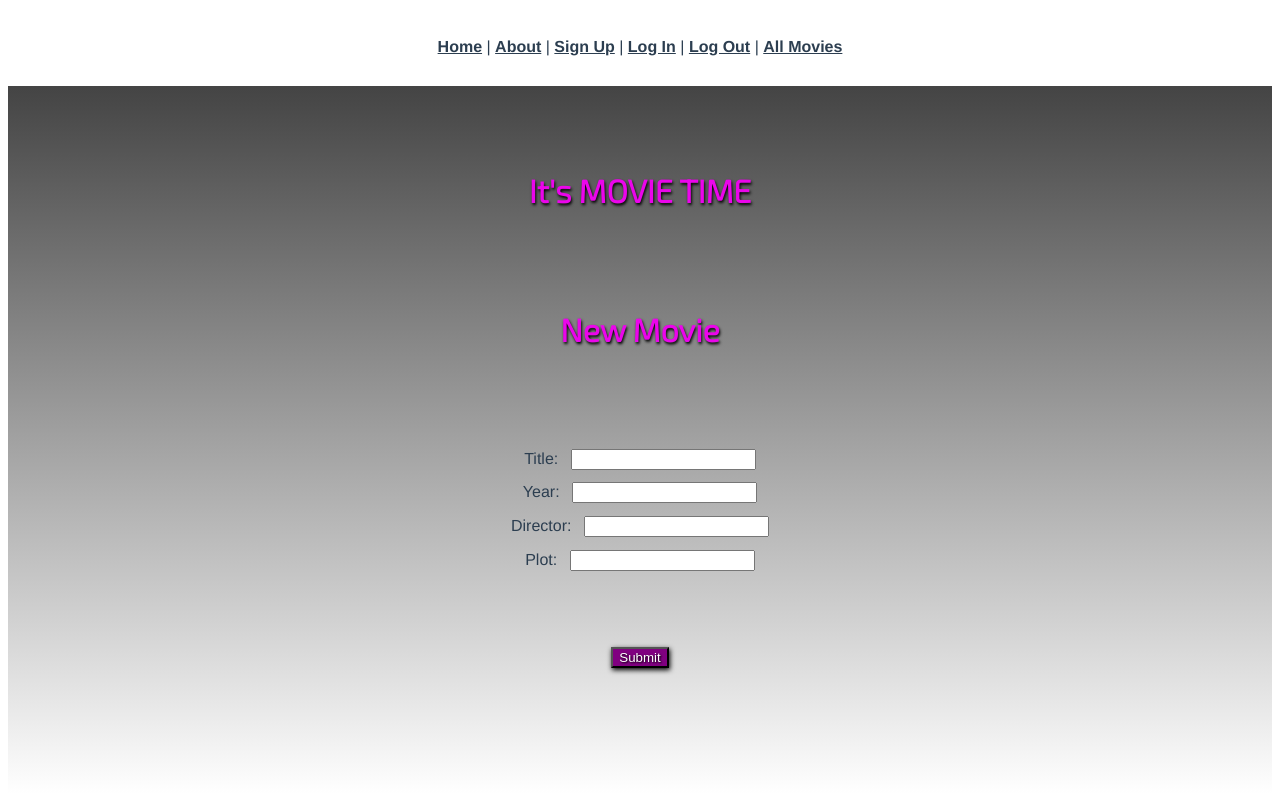
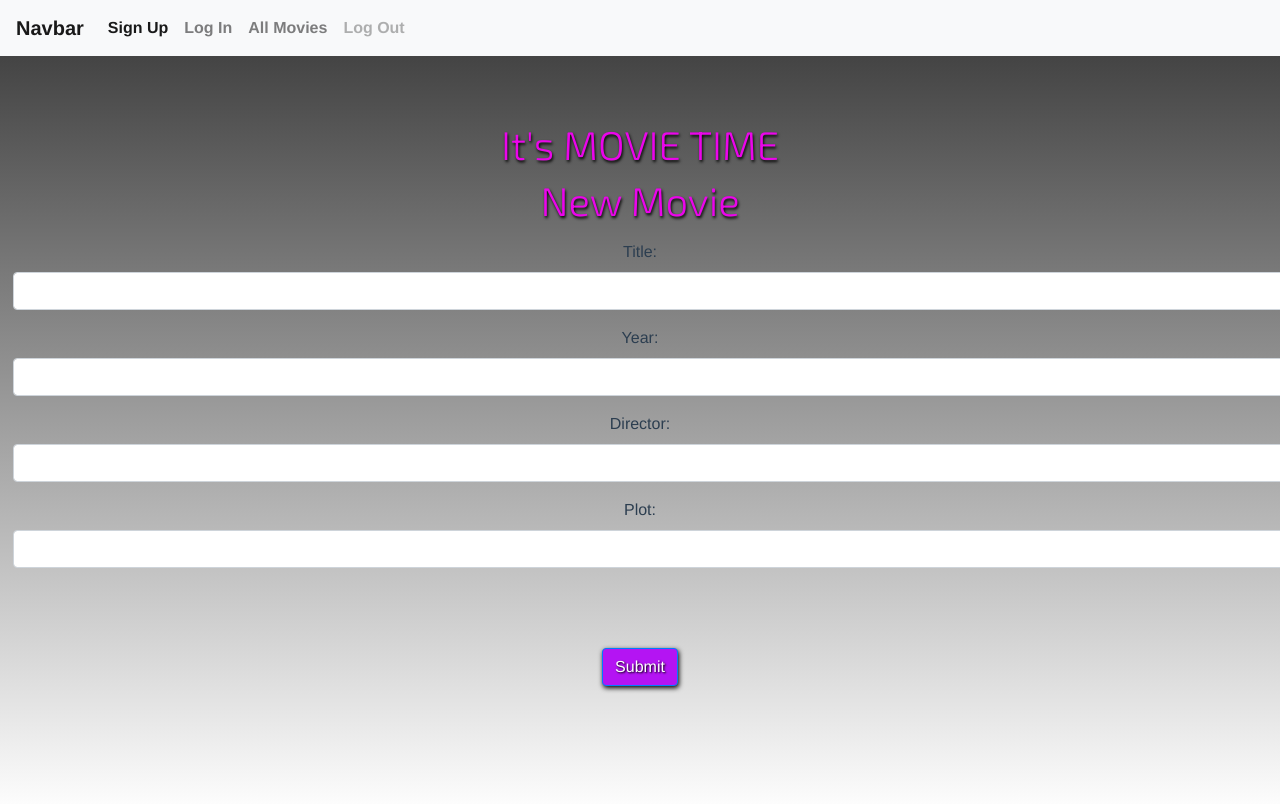
Before and after one commit to timmsnow/movie_vue_app, a Vue app: page /movies/new in a window 1280 px wide. Shown: the top 804 px of the page. Built offline with nearby package versions, Linux system fonts and the light colour scheme.

Commit message:
updates movie app with bootstrap

```diff
--- a/package.json
+++ b/package.json
@@ -9,7 +9,10 @@
   },
   "dependencies": {
     "axios": "^0.21.1",
+    "bootstrap": "^4.6.0",
     "core-js": "^3.6.5",
+    "jquery": "^3.6.0",
+    "popper.js": "^1.16.1",
     "vue": "^2.6.11",
     "vue-router": "^3.2.0"
   },
--- a/src/App.vue
+++ b/src/App.vue
@@ -1,18 +1,83 @@
 <template>
   <div id="app">
-    <div id="nav">
+    <nav class="navbar navbar-expand-lg navbar-light bg-light">
+      <a class="navbar-brand" href="/">Navbar</a>
+      <button
+        class="navbar-toggler"
+        type="button"
+        data-toggle="collapse"
+        data-target="#navbarSupportedContent"
+        aria-controls="navbarSupportedContent"
+        aria-expanded="false"
+        aria-label="Toggle navigation"
+      >
+        <span class="navbar-toggler-icon"></span>
+      </button>
+
+      <div class="collapse navbar-collapse" id="navbarSupportedContent">
+        <ul class="navbar-nav mr-auto">
+          <router-link to="/signup">
+          <li class="nav-item active">
+            <a class="nav-link" href="#">Sign Up</a>
+          </li>
+          </router-link>
+          <router-link to="/login">
+          <li class="nav-item">
+            <a class="nav-link" href="#">Log In</a>
+          </li>
+          </router-link>
+          <router-link to="/movies">
+            <li class="nav-item">
+              <a class="nav-link" href="#">
+                All Movies
+                <span class="sr-only">(current)</span>
+              </a>
+            </li>
+          </router-link>
+          <!-- <li class="nav-item dropdown">
+            <a
+              class="nav-link dropdown-toggle"
+              href="#"
+              id="navbarDropdown"
+              role="button"
+              data-toggle="dropdown"
+              aria-haspopup="true"
+              aria-expanded="false"
+            >
+              Dropdown
+            </a>
+            <div class="dropdown-menu" aria-labelledby="navbarDropdown">
+              <a class="dropdown-item" href="#">Action</a>
+              <a class="dropdown-item" href="#">Another action</a>
+              <div class="dropdown-divider"></div>
+              <a class="dropdown-item" href="#">Something else here</a>
+            </div>
+          </li> -->
+          <router-link to="/logout">
+          <li class="nav-item">
+            <a class="nav-link disabled" href="#" tabindex="-1" aria-disabled="true">Log Out</a>
+          </li>
+          </router-link>
+        </ul>
+        <!-- <form class="form-inline my-2 my-lg-0">
+          <span>
+          <input class="form-control mr-sm-2" type="search" placeholder="Search" aria-label="Search" />
+          <button class="btn btn-outline-success my-2 my-sm-0" type="submit">Search</button></span>
+        </form> -->
+      </div>
+    </nav>
+
+    <!-- <div id="nav">
       <router-link to="/">Home</router-link>
       |
       <router-link to="/about">About</router-link>
       |
-      <router-link to="/signup">Sign Up</router-link>
-      |
       <router-link to="/login">Log In</router-link>
       |
       <router-link to="/logout">Log Out</router-link>
-       |
+      |
       <router-link to="/movies">All Movies</router-link>
-    </div>
+    </div> -->
     <router-view />
   </div>
 </template>
@@ -26,11 +91,12 @@
   color: #2c3e50;
 }
 
-#nav {
+nav {
   padding: 30px;
 }
 
-#nav a {
+
+nav a {
   font-weight: bold;
   color: #2c3e50;
 }
@@ -38,4 +104,12 @@
 #nav a.router-link-exact-active {
   color: #42b983;
 }
+
+.lead {
+  margin-top: 5%;
+}
+
+.btn-primary {
+  background-color: #b414f3 !important;
+}
 </style>
--- a/src/main.js
+++ b/src/main.js
@@ -2,7 +2,8 @@ import Vue from "vue";
 import App from "./App.vue";
 import router from "./router";
 import axios from "axios";
-
+import "bootstrap";
+import "bootstrap/dist/css/bootstrap.min.css";
 
 axios.defaults.headers.common["X-Requested-With"] = "XMLHttpRequest";
 axios.defaults.baseURL = process.env.NODE_ENV === "development" ? "http://localhost:3000" : "/";
@@ -12,6 +13,7 @@ if (jwt) {
   axios.defaults.headers.common["Authorization"] = "Bearer " + jwt;
 }
 
+
 Vue.config.productionTip = false;
 new Vue({
   router,
--- a/src/views/MoviesEdit.vue
+++ b/src/views/MoviesEdit.vue
@@ -2,6 +2,7 @@
   <div class="movies-edit">
     <form v-on:submit.prevent="updateMovie(movie)">
       <h1>UPDATE MOVIE</h1>
+
       <ul>
         <li class="text-danger" v-for="error in errors" v-bind:key="error">
           {{ error }}
@@ -33,6 +34,7 @@
 </template>
 
 <style>
+
 .movies-edit {
   padding-top: 5%;
   padding-bottom: 5%;
--- a/src/views/MoviesIndex.vue
+++ b/src/views/MoviesIndex.vue
@@ -1,19 +1,40 @@
 <template>
   <div class="index">
-    <h1>{{ message }}</h1>
-    <router-link to="/movies/new">Add a New Movie</router-link>
+    <div class="jumbotron jumbotron-fluid">
+      <div class="container">
+        <h1 class="display-4">It's all about the MOVIES</h1>
+        <p class="lead">Welcome to the movie List... scroll down to see MOVIES</p>
+        <p>or</p>
+        <router-link to="/movies/new">Add a New Movie</router-link>
+      </div>
+    </div>
 
-    <div id="movies-index" v-for="movie in movies" v-bind:key="movie.id">
-      <router-link style="text-decoration: none;" v-bind:to="`movies/${movie.id}`">
-        <h2>{{ movie.title }}</h2>
-      </router-link>
-      <!-- <button v-on:click="showMovie(movie)">See Movie Info</button> -->
+    <div class="container">
+      <div class="row">
+        <div class="card" style="width: 18rem" id="movies-index" v-for="movie in movies" v-bind:key="movie.id">
+          <!-- <img src="..." class="card-img-top" alt="..." /> -->
+          <div class="card-body">
+            <router-link style="text-decoration: none" v-bind:to="`movies/${movie.id}`">
+              <h2 class="card-title">{{ movie.title }}</h2>
+            </router-link>
+            <p class="card-text">{{ movie.plot }}</p>
+            <router-link v-bind:to="`/movies/${movie.id}`" class="btn btn-primary">Show Movie Info</router-link>
+          </div>
+        </div>
+        <div class="col-sm"></div>
+        <div class="col-sm"></div>
+        <div class="col-sm"></div>
+      </div>
     </div>
+
+    <!-- <a href="#" class="btn btn-primary">See Movie Info</a> -->
+    <!-- <button v-on:click="showMovies(movie)">See Movie Info</button> -->
+    <!-- <div id="movies-index" v-for="movie in movies" v-bind:key="movie.id"> -->
+    <!-- </div> -->
   </div>
 </template>
 
 <style>
-
 .index {
   padding-top: 5%;
   padding-bottom: 5%;
@@ -29,9 +50,16 @@ h1 {
 .index h2 {
   color: #b502fa;
   text-shadow: 1px 2px 5px silver, 1px 1px 1px black;
-
 }
 
+.row {
+  gap: 5%;
+}
+
+.card {
+  margin-bottom: 2%;
+  box-shadow: 1px 2px 5px silver, 1px 1px black;
+}
 </style>
 
 <script>
@@ -40,7 +68,6 @@ import axios from "axios";
 export default {
   data: function () {
     return {
-      message: "It's MOVIE time",
       movies: [],
     };
   },
@@ -49,7 +76,7 @@ export default {
   },
   methods: {
     indexMovies: function () {
-      axios.get("/api/movies/").then((response) => {
+      axios.get("/api/movies").then((response) => {
         console.log(response.data);
         this.movies = response.data;
       });
--- a/src/views/MoviesShow.vue
+++ b/src/views/MoviesShow.vue
@@ -1,5 +1,20 @@
 <template>
   <div class="movies-show">
+    <div class="card" style="width: 18rem">
+      <!-- <img src="..." class="card-img-top" alt="..."> -->
+      <div class="card-body">
+        <h2 class="card-title">{{ movie.title }}</h2>
+        <p style="font-weight: bold" class="card-text">
+          {{ movie.year }} • {{ movie.director }} • "{{ movie.genre[0] }}"
+        </p>
+        <p>{{ movie.plot }}</p>
+        <router-link v-bind:to="`/movies/${movie.id}/edit`">Update That Movie</router-link>
+        <br />
+        <button v-on:click="destroyMovie(movie)">Delete Movie</button>
+      </div>
+    </div>
+
+    <!--
     <div class="container">
       <h2>{{ movie.title }}</h2>
       <p style="font-weight: bold">{{ movie.year }} • {{ movie.director }} • "{{ movie.genre[0] }}"</p>
@@ -7,19 +22,22 @@
     </div>
     <router-link v-bind:to="`/movies/${movie.id}/edit`">Update That Movie</router-link>
     <br />
-    <button v-on:click="destroyMovie(movie)">Delete Movie</button>
+    <button v-on:click="destroyMovie(movie)">Delete Movie</button> -->
   </div>
 </template>
 
 <style>
 .movies-show {
+  display: flex;
+  justify-content: center;
   padding-top: 5%;
   padding-bottom: 5%;
   background: linear-gradient(#fff, #ecc8fa);
 }
 
+
 button {
-  margin-top: 5%;
+  margin-top: 5% !important;
   margin-bottom: 5%;
   background: rgb(2, 0, 36);
   background: purple;
```
Also changed, not shown: src/views/Home.vue (+7 -0 lines), 1 other file (tests, documents, lock files or other folders).
